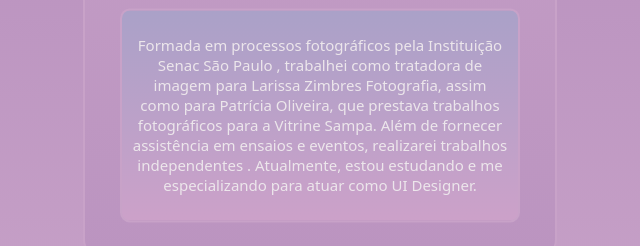
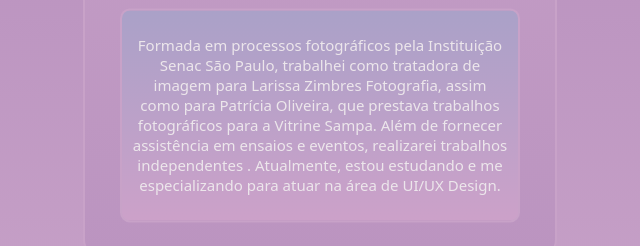
Before and after one commit to isalvesb/cartao-de-visitas, a plain HTML site: page index.html in a window 1280 px wide. Shown: the part 455-701 px from the top of the page, 320-960 px from the left. Drawn offline with nearby package versions, Linux system fonts and the light colour scheme.

Commit message:
Alterado

```diff
--- a/index.html
+++ b/index.html
@@ -25,8 +25,8 @@
     </div>
 
     <div class="minibio">
-        <p id="minibio">Formada em processos fotográficos pela Instituição Senac São Paulo , trabalhei como tratadora de imagem para Larissa Zimbres Fotografia, assim como para Patrícia Oliveira, que prestava trabalhos fotográficos para a Vitrine Sampa. Além de fornecer assistência em ensaios e eventos, realizarei trabalhos independentes .
-        Atualmente, estou estudando e me especializando para atuar como UI Designer.</p>
+        <p id="minibio">Formada em processos fotográficos pela Instituição Senac São Paulo, trabalhei como tratadora de imagem para Larissa Zimbres Fotografia, assim como para Patrícia Oliveira, que prestava trabalhos fotográficos para a Vitrine Sampa. Além de fornecer assistência em ensaios e eventos, realizarei trabalhos independentes .
+        Atualmente, estou estudando e me especializando para atuar na área de UI/UX Design.</p>
     </div>
 </body>
 
```
